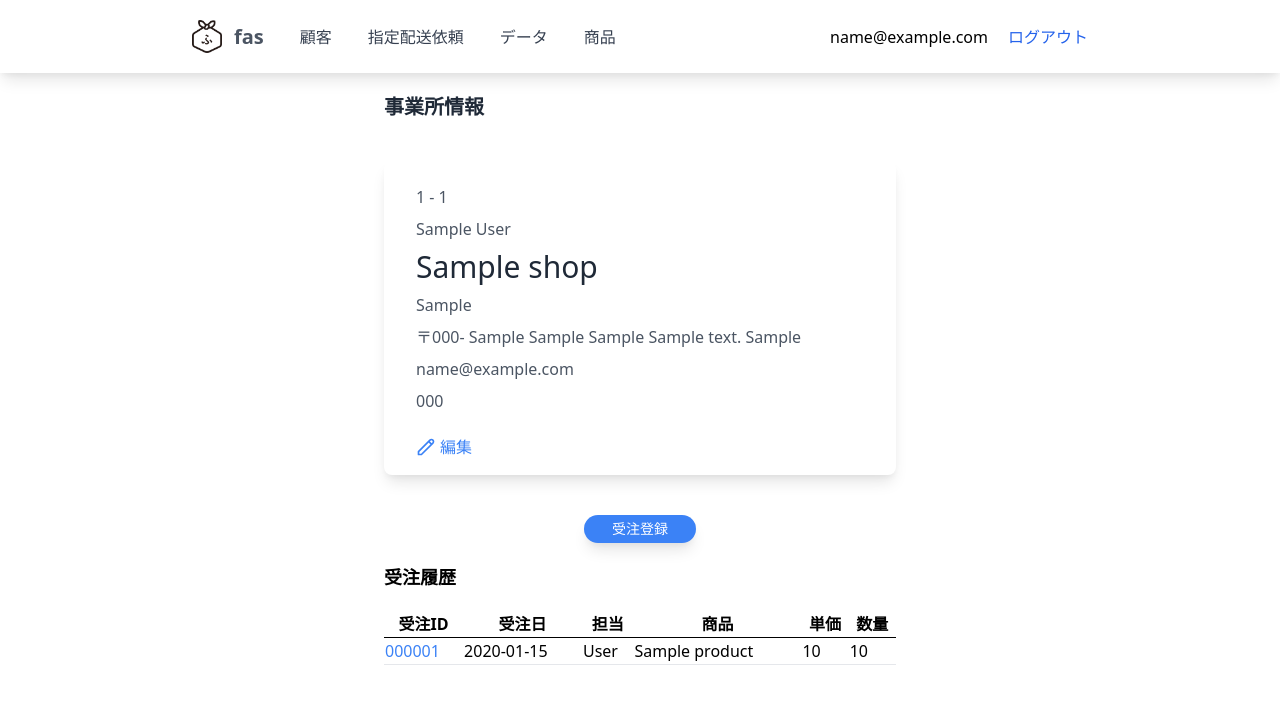
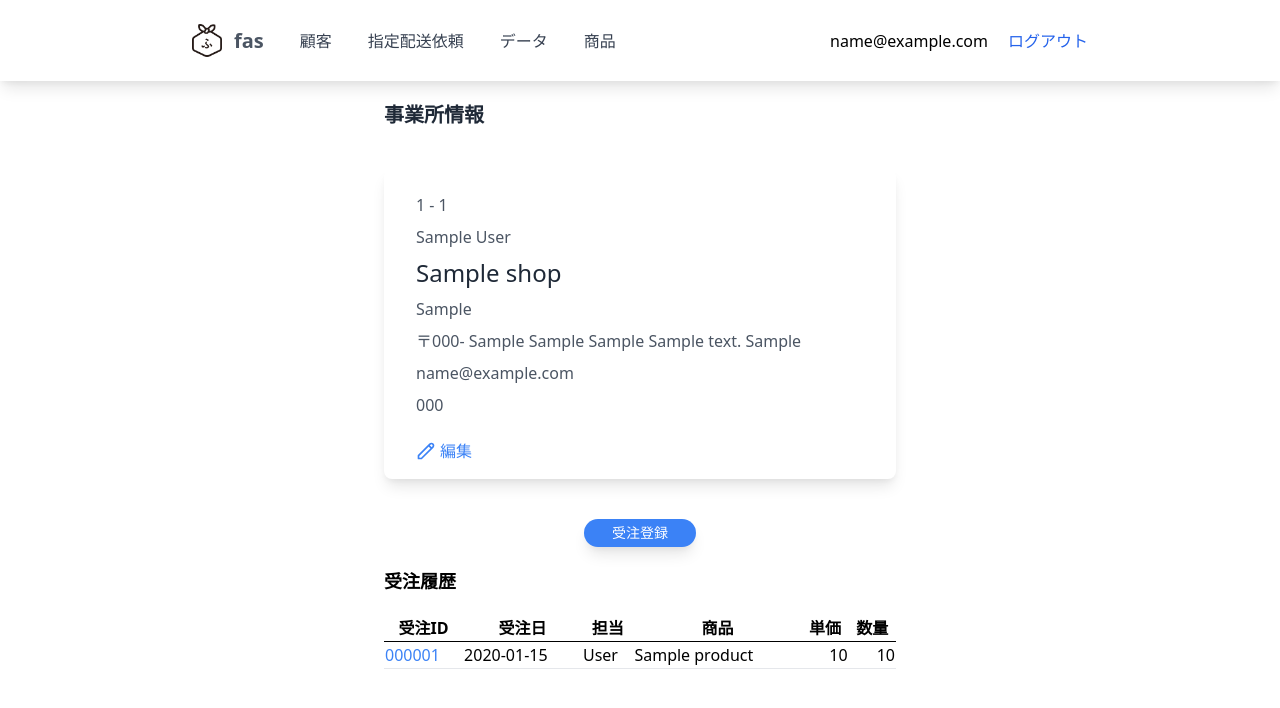
Before and after one commit to hayamakazuyuki/fas, a Flask app: page /customer/shop/1/1 in a window 1280 px wide. Shown: the top 708 px of the page. Run offline with Flask 2, Linux system fonts and the light colour scheme; a user stored in the database is signed in; tables that the repository leaves empty hold one stand-in row (values such as "Sample post"); some libraries are stand-ins or nearby versions.

Commit message:
updated: some visual

```diff
--- a/flask/app/templates/customer/customer.html
+++ b/flask/app/templates/customer/customer.html
@@ -2,7 +2,7 @@
 {% block content -%}
 {% include "navbar.html" -%}
 <div class="container max-w-5xl mx-auto">
-    <div class="max-w-lg mx-auto my-5 p-7 border rounded-lg shadow-lg" x-data="{open: 1}">
+    <div class="max-w-lg mx-auto my-8 p-7 border rounded-lg shadow-lg" x-data="{open: 1}">
 
         <ul class="flex cursor-pointer text-center text-gray-500">
             <li class="w-1/2 py-3" @click="open = 1" :class="{'text-blue-700 border-b-2 border-blue-600': open === 1}">取引先</li>
--- a/flask/app/templates/customer/shop-profile.html
+++ b/flask/app/templates/customer/shop-profile.html
@@ -12,7 +12,7 @@
         <div>
             <p class="mt-2 text-gray-600">{{ shop.customer_id }} - {{ shop.id }}</p>
             <p class="mt-2 text-gray-600">{{ shop.customer.name }}</p>
-            <h2 class="mt-2 text-gray-800 text-3xl">{{ shop.name }}</h2>
+            <h2 class="mt-2 text-gray-800 text-2xl">{{ shop.name }}</h2>
             <p class="mt-2 text-gray-600">{{ shop.department }}</p>
             <p class="mt-2 text-gray-600">{{ '〒{}-{}'.format(shop.zip[:3], shop.zip[3:]) }} {{ shop.prefecture }} {{ shop.city }}
             {{ shop.town }} {{ shop.address }} {{ shop.building }}</p>
@@ -57,8 +57,8 @@
             <td>{{ order.date.strftime('%Y-%m-%d') }}</td>
             <td>{{ order.staff.last_name }}</td>
             <td>{{ order.product.name }}</td>
-            <td>{{ order.price }}</td>
-            <td>{{ order.qty }}</td>
+            <td class="text-right">{{ order.price }}</td>
+            <td class="text-right">{{ order.qty }}</td>
         </tr>
     {% endfor %}
     </table>
--- a/flask/app/templates/navbar.html
+++ b/flask/app/templates/navbar.html
@@ -1,4 +1,4 @@
-<nav class="bg-white sticky top-0 shadow-lg px-3 py-2">
+<nav class="bg-white sticky top-0 shadow-lg px-3 py-3">
     <div class="max-w-4xl mx-auto">
         <div class="flex justify-between">
             <div class="flex space-x-5">
--- a/flask/app/templates/order/range.html
+++ b/flask/app/templates/order/range.html
@@ -25,8 +25,7 @@
 
         {% if orders %}
         <div>
-            <p class="text-sm my-5">選択範囲 <span class="ml-5 text-xl text-gray-700">
-                {{ date_from or '' }} 〜 {{ date_to or '' }}</span></p>
+            <p class="text-xl text-gray-700 my-5">{{ date_from or '' }} 〜 {{ date_to or '' }}</p>
 
             <p class="text-blue-500">
                 {% for page_num in orders.iter_pages(left_edge=3, right_edge=2) %}
--- a/flask/app/templates/order/register.html
+++ b/flask/app/templates/order/register.html
@@ -11,7 +11,6 @@
 
             <!-- delivery destination goes here-->
             <div class="max-w-lg my-3 py-4 px-8 bg-white border rounded-lg">
-                <p class="mt-1 text-gray-800 font-bold text-base border-b w-full">配送先</p>
                 <h2 class="mt-2 text-gray-800 text-2xl">{{ shop.name }}</h2>
                 <p class="mt-2 text-gray-600">{{ shop.department }}</p>
                 <p class="mt-2 text-gray-600">{{ '〒{}-{}'.format(shop.zip[:3], shop.zip[3:]) }}</p>
```
Also changed, not shown: flask/app/templates/customer/profile.html (+9 -13 lines).
